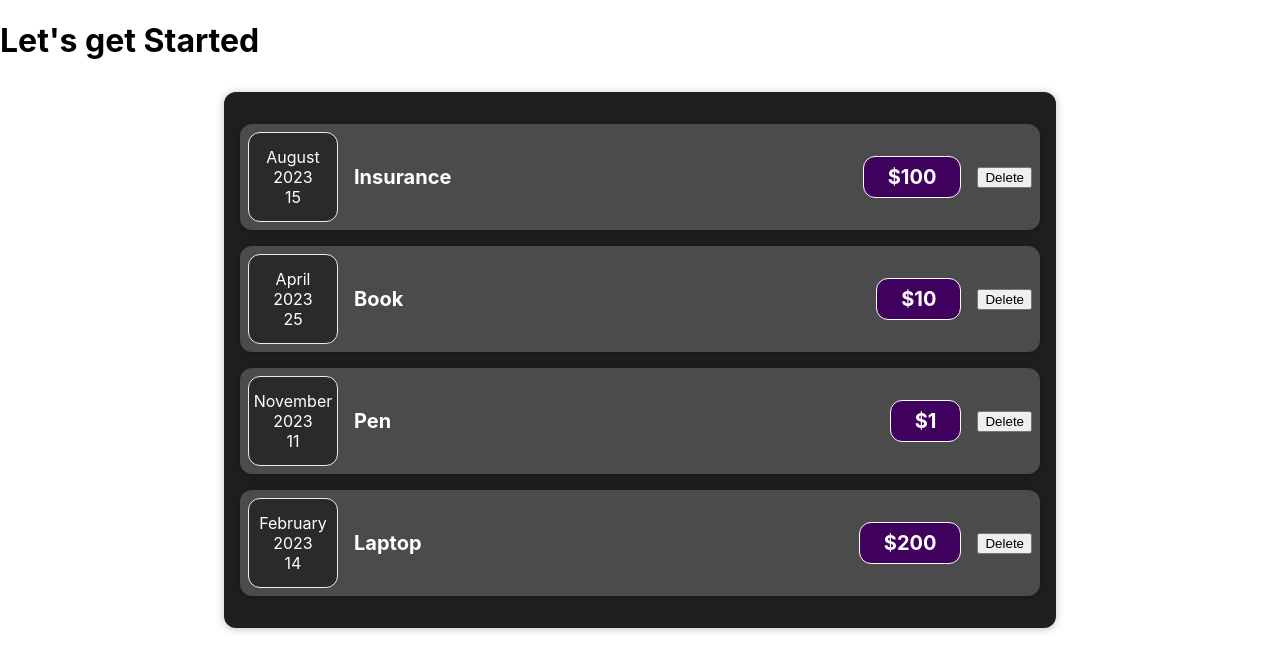
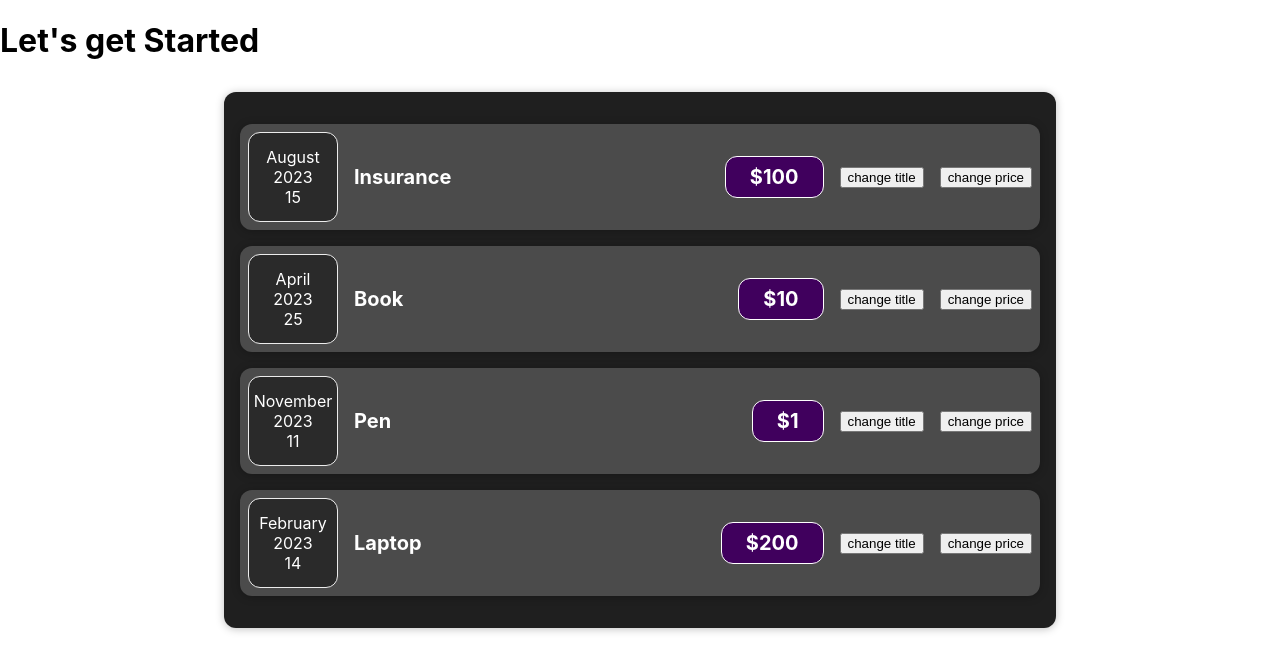
Before and after one commit to Jonathan5511/project-one, a React (Create React App) app: page / in a window 1280 px wide. Shown: the top 672 px of the page. Built offline with nearby package versions, Linux system fonts and the light colour scheme.

Commit message:
Using State

```diff
--- a/src/Components/Expenses/ExpenseItem.js
+++ b/src/Components/Expenses/ExpenseItem.js
@@ -1,16 +1,29 @@
 import './ExpenseItem.css';
 import ExpenseDate from "./ExpenseDate";
 import Card from '../UI/Card';
+import React,{useState} from 'react';
 
 const ExpenseItem = (props) => {
+
+  const [title, setTitle] = useState(props.title);
+  const [price, setPrice] = useState(props.price);
+
+  const onclickHandler = ()=>{
+    setTitle('updated!');
+    console.log(title);
+  }
+  const priceHandler = ()=>{
+    setPrice('100');
+  }
 
   return (
     <Card className="expense-item" id="item">
       <ExpenseDate date={props.date}></ExpenseDate>
       <div className="expense-item__description">
-        <h2>{props.title}</h2>
-        <div className="expense-item__price">${props.price}</div>
-        <button type="button">Delete</button>
+        <h2>{title}</h2>
+        <div className="expense-item__price">${price}</div>
+        <button type="button" onClick={onclickHandler}>change title</button>
+        <button type="button" on onClick={priceHandler}>change price</button>
       </div>
     </Card>
   );
```
